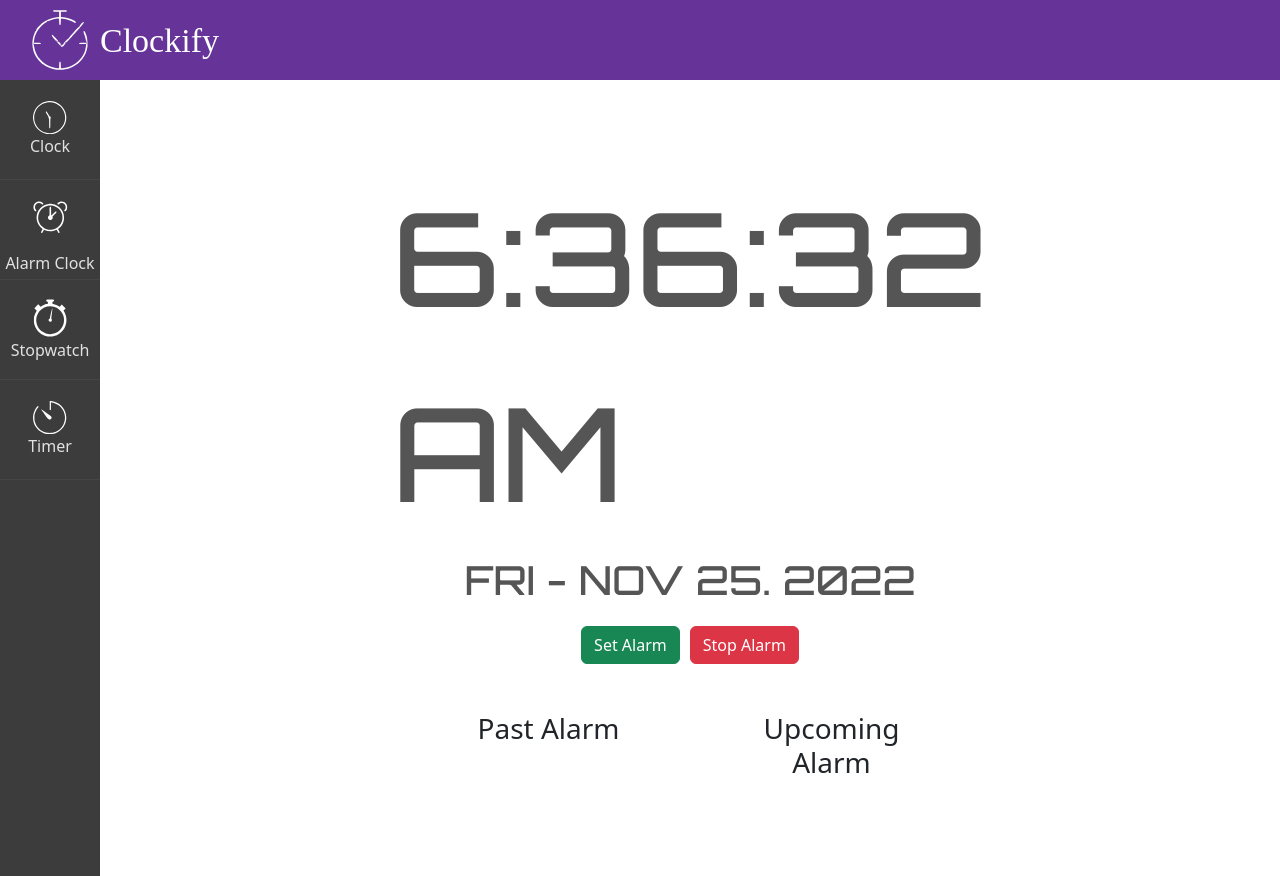
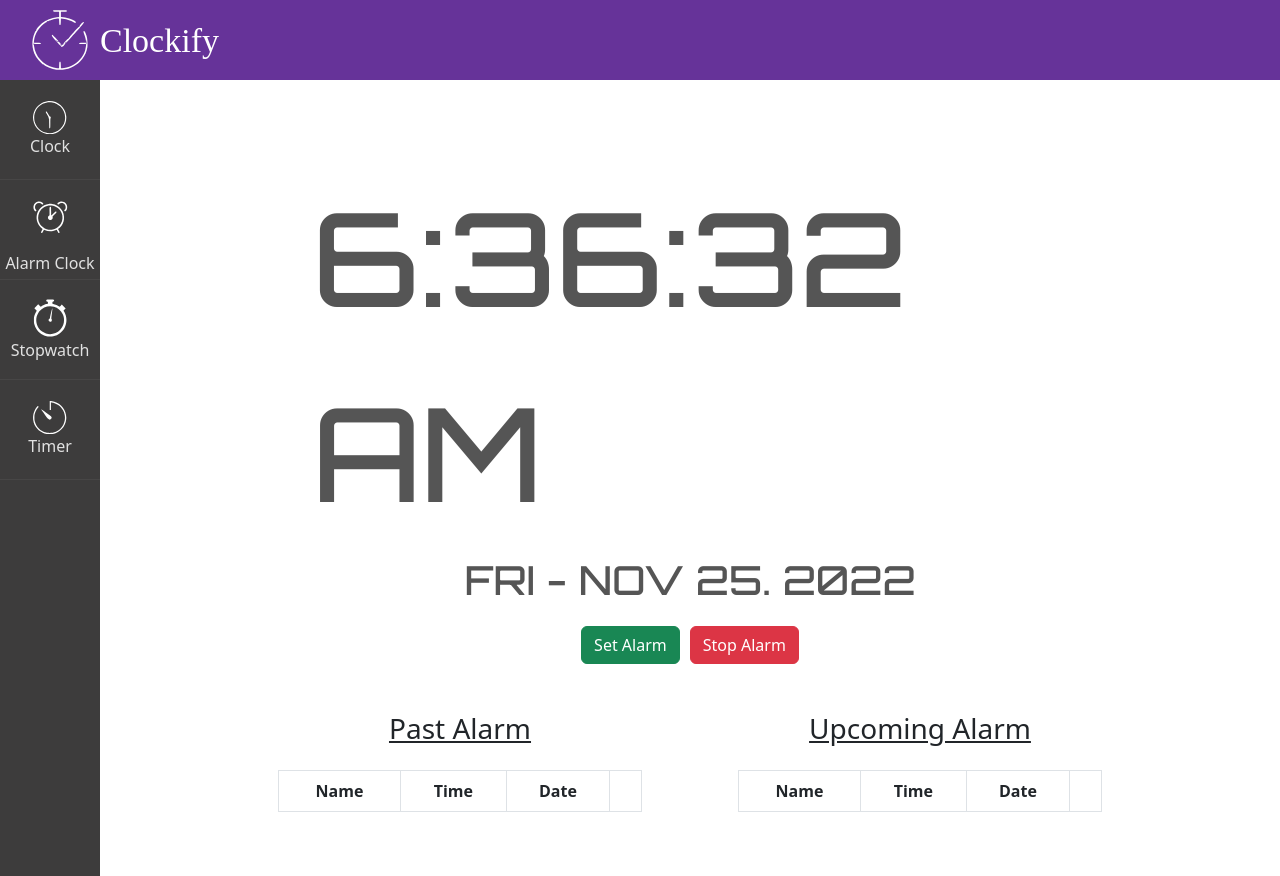
Before and after one commit to SaloniJariwala/Clock-app, a React (Create React App) app: page /alarm in a window 1280 px wide. Before the commit the page ends 835 px from the top, so only its background shows below. Built offline with nearby package versions, Linux system fonts and the light colour scheme; a web font is replaced by a local one.

Commit message:
Delete successfully..

```diff
--- a/package.json
+++ b/package.json
@@ -15,7 +15,7 @@
     "react-bootstrap": "^2.6.0",
     "react-dom": "^18.2.0",
     "react-hook-form": "^7.39.1",
-    "react-icons": "^4.6.0",
+    "react-icons": "^4.7.1",
     "react-router-dom": "^6.4.3",
     "react-scripts": "5.0.1",
     "styled-components": "^5.3.6",
--- a/src/Components/Alarm.js
+++ b/src/Components/Alarm.js
@@ -1,9 +1,10 @@
 import { useEffect, useRef, useState } from "react";
-import { Button } from "react-bootstrap";
+import { Button, OverlayTrigger, Table, Tooltip } from "react-bootstrap";
 import { AlarmWrapper } from "./style";
 import { days, monthNames } from "../Constant";
 import SetAlarmModal from "./SetAlarmModal";
 import alarmAudio from "../Assets/audios/alarm.mp3";
+import { MdOutlineDeleteOutline, MdPauseCircleOutline, MdPlayCircleOutline } from "react-icons/md";
 
 const Alarm = () => {
 
@@ -15,9 +16,9 @@ const Alarm = () => {
     const [alarm, setAlarm] = useState([]);
     const [upcomingAlarms, setUpcomingAlarms] = useState([]);
     const [pastAlarms, setPastAlarms] = useState([]);
-    const [deleteAlarm,setDeleteAlarm]=useState([]);
+    const [deleteAlarm, setDeleteAlarm] = useState([]);
     const [flag, setFlag] = useState(false);
-    let alarmoasuse=0;
+    const [alarmPause, setAlarmPause] = useState(false);
     const audioRef = useRef();
 
     // const audio = new Audio(alarmAudio);
@@ -64,7 +65,7 @@ const Alarm = () => {
 
     const getHours = () => {
         let arr = [];
-        for (let i = 1; i <= 24; i++) {
+        for (let i = 0; i <= 23; i++) {
             if (i < 10) {
                 arr = [...arr, `0${i.toString()}`];
             } else {
@@ -94,6 +95,7 @@ const Alarm = () => {
 
     const handleStop = () => {
         pause();
+        callAlarm();
     }
 
     // const getAlarms = () => {
@@ -109,11 +111,11 @@ const Alarm = () => {
 
     const DeleteAlarm = (value) => {
         let newList = JSON.parse(localStorage.getItem("Alarms")) || [];
-        let  delAlarm = newList.filter((time) =>time.alarmTimestamp !== value.alarmTimestamp)
+        let delAlarm = newList.filter((time) => time.alarmTimestamp !== value.alarmTimestamp)
         setDeleteAlarm(delAlarm)
-        localStorage.setItem('Alarms',JSON.stringify(delAlarm))
+        localStorage.setItem('Alarms', JSON.stringify(delAlarm))
         clearTimeout(delAlarm)
-      };
+    };
 
 
 
@@ -123,25 +125,18 @@ const Alarm = () => {
         setUpcomingAlarms(upcomingAlarm);
         const pastAlarm = allAlarms.filter((item) => item.alarmTimestamp < Date.now());
         setPastAlarms(pastAlarm);
-    }, [flag,deleteAlarm]);
+    }, [flag, deleteAlarm]);
 
     const getTime = (timestamp) => {
         const date = new Date(timestamp);
         return `${date.getHours()}:${date.getMinutes()}:${date.getSeconds()}`
     }
 
-    const pauseAlarm=()=>{
-        debugger
-        if(alarmoasuse===0){
-            debugger
-            alarmoasuse=1
-            debugger
-            play();
-        }else{
-            debugger
-            alarmoasuse=0;
-            debugger
-           pause()
+    const setPauseAlarm = () => {
+        if (!alarmPause) {
+            setAlarmPause(true);
+        } else {
+            setAlarmPause(false);
         }
     }
 
@@ -155,27 +150,106 @@ const Alarm = () => {
             </div>
             <div className="container-fluid d-flex justify-content-evenly">
                 <div className="w-50 m-5 text-center">
-                    <h3>Past Alarm</h3>
-                    {pastAlarms.map((item, index) => (
-                        <div className="d-flex" key={index}>
-                            <span style={{ marginRight: 15 }}>{item.title}</span>
-                            <span style={{ marginRight: 15 }}>{getTime(item.alarmTimestamp)}</span>
-                            <span>{new Date(item.alarmTimestamp).toLocaleDateString()}</span>
-                            <Button style={{textAlign:"center",marginLeft:"28px",marginTop:"5px"}} onClick={()=>DeleteAlarm(item)}>Delete</Button>
-                        </div>
-                    ))}
+                    <h3 className="text-decoration-underline">Past Alarm</h3>
+                    <Table striped bordered hover className="mt-4">
+                        <thead>
+                            <tr>
+                                <th>Name</th>
+                                <th>Time</th>
+                                <th>Date</th>
+                                <th></th>
+                            </tr>
+                        </thead>
+                        <tbody>
+                            {pastAlarms.map((item, index) => (
+                                <tr>
+                                    <td>{item.title}</td>
+                                    <td>{getTime(item.alarmTimestamp)}</td>
+                                    <td>{new Date(item.alarmTimestamp).toLocaleDateString()}</td>
+                                    <td>
+                                        <OverlayTrigger
+                                            key={index}
+                                            placement={'top'}
+                                            overlay={
+                                                <Tooltip id={`tooltip-${index}`}>
+                                                    Delete
+                                                </Tooltip>
+                                            }
+                                        >
+                                            <Button
+                                                className="btn-sm"
+                                                variant="outline-danger"
+                                                style={{ marginLeft: 10 }}
+                                                onClick={() => DeleteAlarm(item)}
+                                            >
+                                                <MdOutlineDeleteOutline />
+                                            </Button>
+                                        </OverlayTrigger>
+                                    </td>
+                                </tr>
+                            ))}
+                        </tbody>
+                    </Table>
                 </div>
                 <div className="w-50 m-5 text-center">
-                    <h3>Upcoming Alarm</h3>
-                    {upcomingAlarms.map((item, index) => (
-                        <div className="d-flex" key={index}>
-                            <span style={{ marginRight: 15 }}>{item.title}</span>
-                            <span style={{ marginRight: 15 }}>{getTime(item.alarmTimestamp)}</span>
-                            <span>{new Date(item.alarmTimestamp).toLocaleDateString()}</span>
-                            <Button style={{textAlign:"center",marginLeft:"28px",marginTop:"5px"}} onClick={()=>DeleteAlarm(item)}>Delete</Button>
-                            <Button style={{textAlign:"center",marginLeft:"28px",marginTop:"5px"}} onClick={pauseAlarm}>{alarmoasuse===1?"play":"pause"}</Button>
-                        </div>
-                    ))}
+                    <h3 className="text-decoration-underline">Upcoming Alarm</h3>
+                    <Table striped bordered hover className="mt-4">
+                        <thead>
+                            <tr>
+                                <th>Name</th>
+                                <th>Time</th>
+                                <th>Date</th>
+                                <th></th>
+                            </tr>
+                        </thead>
+                        <tbody>
+                            {upcomingAlarms.map((item, index) => (
+                                <tr>
+                                    <td>{item.title}</td>
+                                    <td>{getTime(item.alarmTimestamp)}</td>
+                                    <td>{new Date(item.alarmTimestamp).toLocaleDateString()}</td>
+                                    <td>
+                                        <OverlayTrigger
+                                            key={index}
+                                            placement={'top'}
+                                            overlay={
+                                                <Tooltip id={`tooltip-${index}`}>
+                                                    {!alarmPause ? 'Pause' : 'Play'}
+                                                </Tooltip>
+                                            }
+                                        >
+                                            <Button
+                                                className="btn-sm"
+                                                variant="outline-primary"
+                                                style={{ marginLeft: 10 }}
+                                                onClick={setPauseAlarm}
+                                            >
+                                                {!alarmPause ? <MdPauseCircleOutline /> : <MdPlayCircleOutline />}
+                                            </Button>
+                                        </OverlayTrigger>
+                                        <OverlayTrigger
+                                            key={index}
+                                            placement={'top'}
+                                            overlay={
+                                                <Tooltip id={`tooltip-${index}`}>
+                                                    Delete
+                                                </Tooltip>
+                                            }
+                                        >
+                                            <Button
+                                                className="btn-sm"
+                                                variant="outline-danger"
+                                                style={{ marginLeft: 10 }}
+                                                onClick={() => DeleteAlarm(item)}
+                                            >
+                                                <MdOutlineDeleteOutline />
+                                            </Button>
+                                        </OverlayTrigger>
+                                    </td>
+                                </tr>
+                            ))}
+                        </tbody>
+                    </Table>
                 </div>
             </div>
             <audio src={alarmAudio} ref={audioRef} />
@@ -190,7 +264,7 @@ const Alarm = () => {
                 displayAlarm={displayAlarm}
                 callAlarms={callAlarm}
             />
-        </AlarmWrapper>
+        </AlarmWrapper >
     );
 };
 
--- a/src/Components/SetAlarmModal.js
+++ b/src/Components/SetAlarmModal.js
@@ -22,7 +22,7 @@ const SetAlarmModal = ({
 }) => {
 
     const date = new Date();
-    let id=undefined;
+    let id = undefined;
     const [hour, setHour] = useState(date.getHours());
     const [minute, setMinute] = useState(date.getMinutes());
     const [second, setSecond] = useState(date.getSeconds());
@@ -103,6 +103,7 @@ const SetAlarmModal = ({
                 debugger
                 notifyUser(alarmName, alarmNote);
                 play();
+                callAlarms();
             }, diff);
 
         }
--- a/src/Components/style.js
+++ b/src/Components/style.js
@@ -114,7 +114,7 @@ export const AlarmWrapper = styled.div`
     flex-direction: column;
     justify-content: center;
     align-items: center;
-    width: 50%;
+    width: 80%;
     .title {
       color: #555;
       font-size: 32px;
@@ -127,6 +127,9 @@ export const AlarmWrapper = styled.div`
       color: #555;
       margin-bottom: 0;
       line-height: 1.5;
+      width: 80%;
+      display: flex;
+      justify-content: center;
     }
     .day {
       font-family: 'Orbitron', sans-serif;
```
Also changed, not shown: 1 other file (tests, documents, lock files or other folders).
